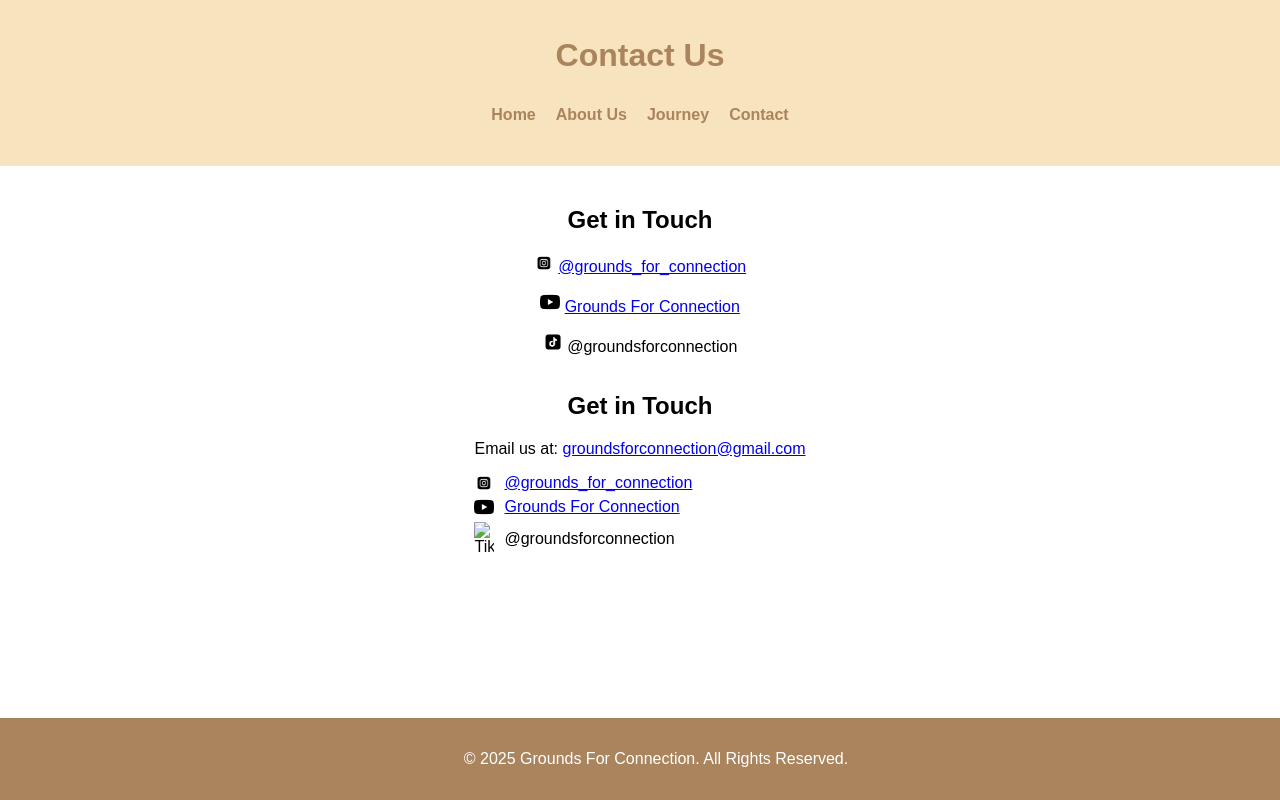
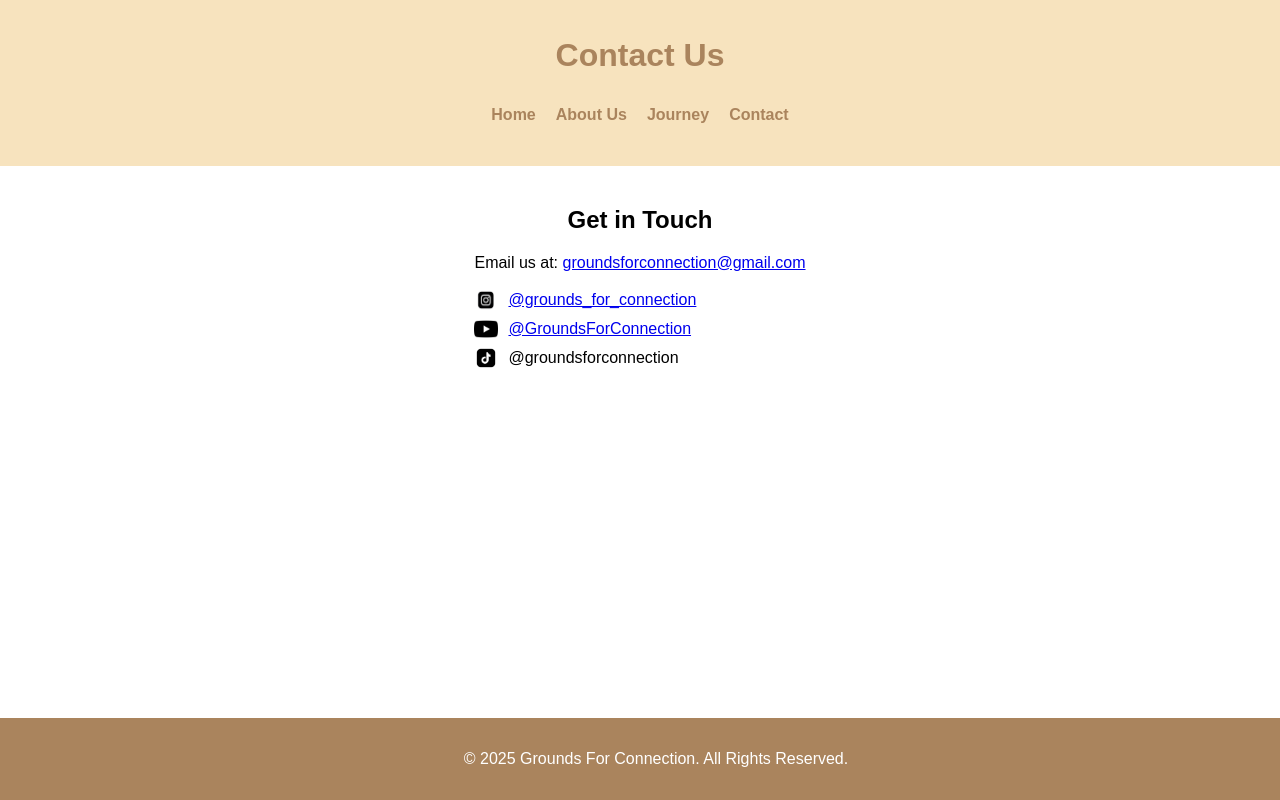
Before and after one commit to MoTheMelon/GroundsForConnection, a website: page contact.html in a window 1280 px wide. Shown: the top 800 px of the page. Drawn offline with Linux system fonts and the light colour scheme.

Commit message:
fixing contacts

```diff
--- a/contact.html
+++ b/contact.html
@@ -21,33 +21,6 @@
     <main>
       <section>
         <h2>Get in Touch</h2>
-
-        <div class="social-media">
-          <p>
-            <img src="instagram-icon.png" alt="Instagram" width="20" />
-            <a
-              href="https://www.instagram.com/grounds_for_connection/"
-              target="_blank"
-              >@grounds_for_connection</a
-            >
-          </p>
-          <p>
-            <img src="youtube-icon.png" alt="YouTube" width="20" />
-            <a
-              href="https://www.youtube.com/@GroundsForConnection"
-              target="_blank"
-              >Grounds For Connection</a
-            >
-          </p>
-          <p>
-            <img src="tiktok-icon.webp" alt="TikTok" width="20" />
-            @groundsforconnection
-          </p>
-        </div>
-      </section>
-
-      <section>
-        <h2>Get in Touch</h2>
         <p>
           Email us at:
           <a href="mailto:groundsforconnection@gmail.com"
@@ -62,7 +35,7 @@
               width="20"
               class="social-icon"
             />
-            <span
+            <span class="social-text"
               ><a
                 href="https://www.instagram.com/grounds_for_connection/"
                 target="_blank"
@@ -77,20 +50,22 @@
               width="20"
               class="social-icon"
             />
-            <a
-              href="https://www.youtube.com/@GroundsForConnection"
-              target="_blank"
-              >Grounds For Connection</a
-            >
+            <span class="social-text">
+              <a
+                href="https://www.youtube.com/@GroundsForConnection"
+                target="_blank"
+                >@GroundsForConnection</a
+              >
+            </span>
           </p>
           <p class="social-item">
             <img
-              src="tiktok-icon.png"
+              src="tiktok-icon.webp"
               alt="TikTok"
               width="20"
               class="social-icon"
             />
-            <span>@groundsforconnection</span>
+            <span class="social-text">@groundsforconnection</span>
           </p>
         </div>
       </section>
--- a/styles.css
+++ b/styles.css
@@ -79,5 +79,13 @@ footer {
 }
 
 .social-icon {
-  vertical-align: middle;
+  width: 24px;
+  height: 24px;
+  display: inline-block;
 }
+
+.social-text {
+  display: flex;
+  align-items: center;
+  line-height: 1.5;
+}
```
